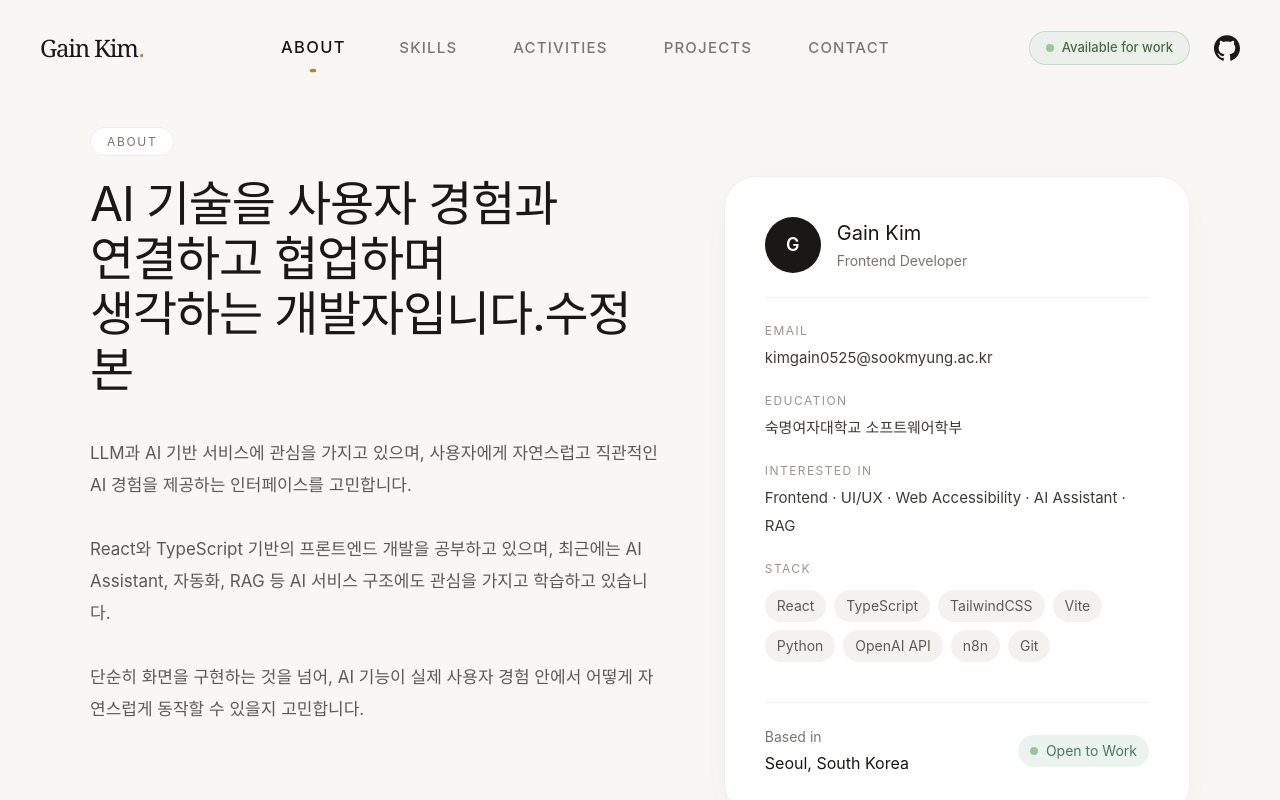
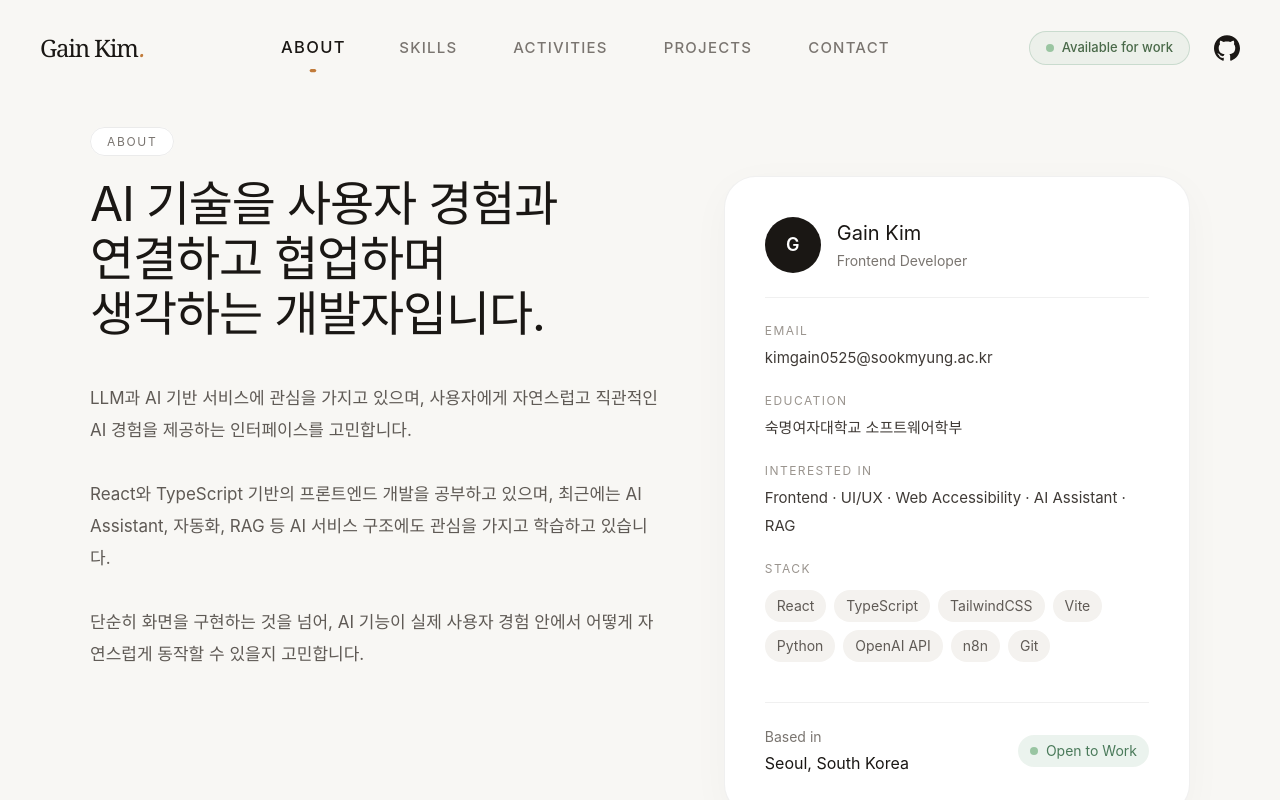
Before and after one commit to gain-0525/gainPortfolio, a React (Vite) app: page / in a window 1280 px wide. Shown: the top 800 px of the page. Built offline with nearby package versions, Linux system fonts and the light colour scheme.

Commit message:
fix: 문구수정

```diff
--- a/src/sections/HeroSection.tsx
+++ b/src/sections/HeroSection.tsx
@@ -18,7 +18,7 @@ const AboutSection = () => {
               <br />
               연결하고 협업하며
               <br />
-              생각하는 개발자입니다.수정본
+              생각하는 개발자입니다.
             </h2>
 
             <p className="mt-10 max-w-[620px] text-[17px] leading-8 text-[#5f5a55]">
```
